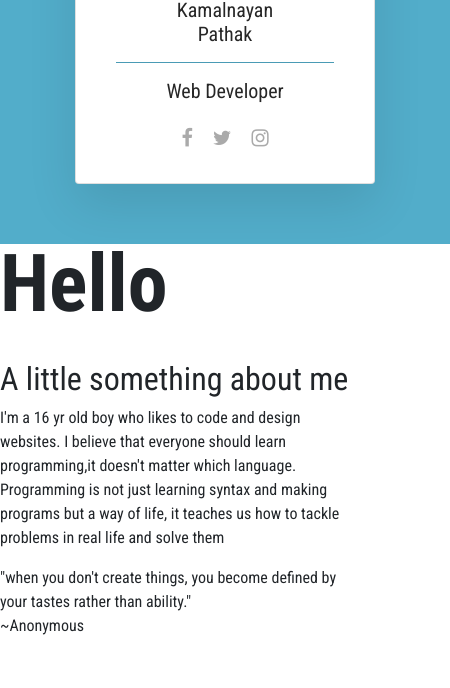
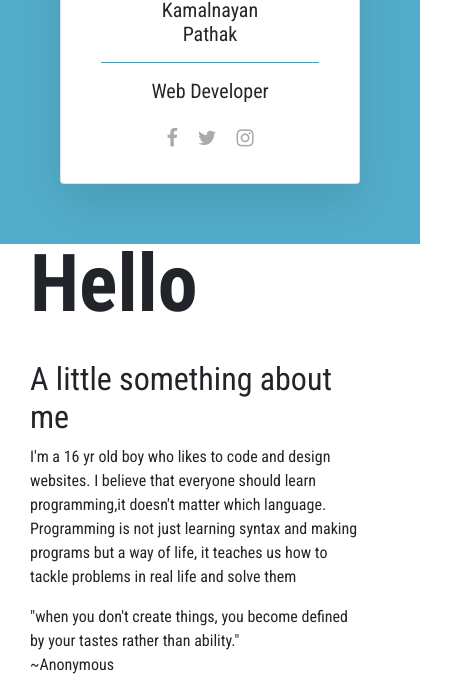
Before and after one commit to utkarshdubey/kamalnayanpathak.co, a plain HTML site: page index.html in a window 390 px wide. Shown: the part 412-1100 px from the top of the page, 450 px wide, since content can reach past the window. Before the commit the page ends 1066 px from the top, so only its background shows below. Drawn offline with nearby package versions, Linux system fonts and the light colour scheme.

Commit message:
padding added

```diff
--- a/resources/css/queries.css
+++ b/resources/css/queries.css
@@ -65,7 +65,7 @@
         background-color: #52adca;
         position: relative;
         height: 350px;
-        width:450px;
+        width:420px;
     }
 
     .card{
@@ -78,7 +78,7 @@
     }
 
     .right-col{
-        margin-left: 0px;
+        margin-left: 30px;
         margin-top: 30px;
     }
 }
```
